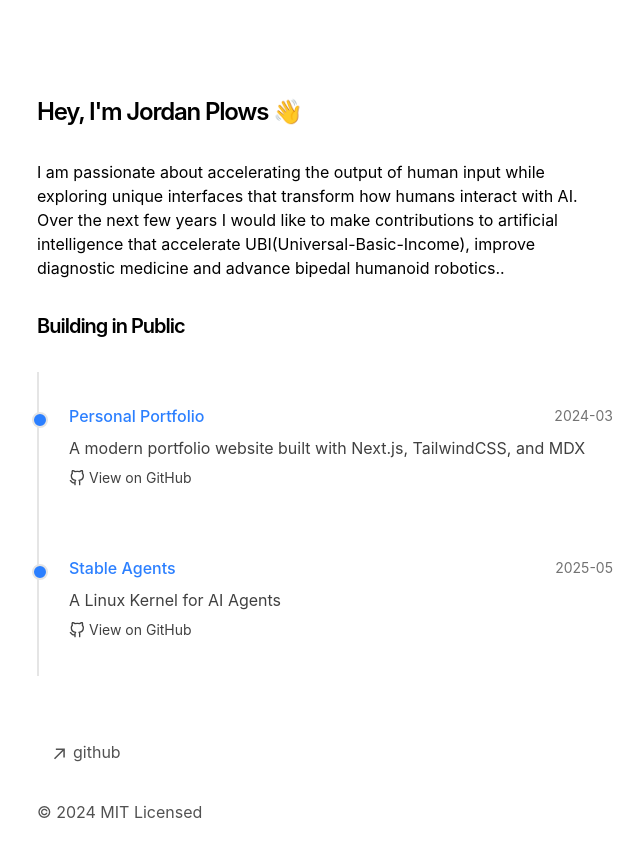
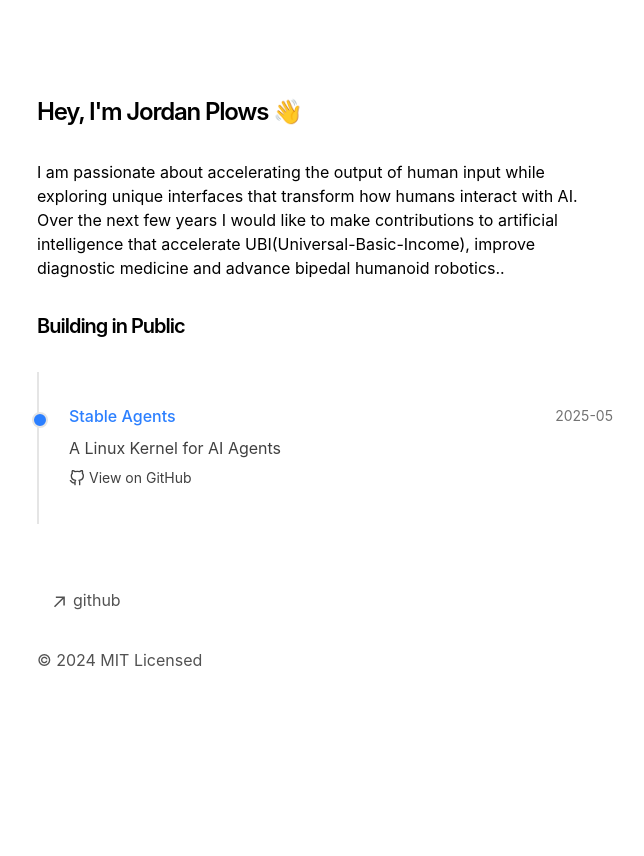
Before and after one commit to plowsai/personal-portfolio, a Next.js app: page / in a window 1280 px wide. Shown: the top 856 px of the page, without its empty margins (315-959 px from the left). After the commit the page ends 800 px from the top, so only its background shows below. Built offline with nearby package versions, Linux system fonts and the light colour scheme.

Commit message:
dev: janitor commit

```diff
--- a/app/components/projects.tsx
+++ b/app/components/projects.tsx
@@ -11,12 +11,6 @@ export type Project = {
 }
 
 const projects: Project[] = [
-  {
-    title: 'Personal Portfolio',
-    description: 'A modern portfolio website built with Next.js, TailwindCSS, and MDX',
-    githubUrl: 'https://github.com/plowsai/personal-portfolio',
-    date: '2024-03'
-  },
   {
     title: 'Stable Agents',
     description: 'A Linux Kernel for AI Agents',
```
